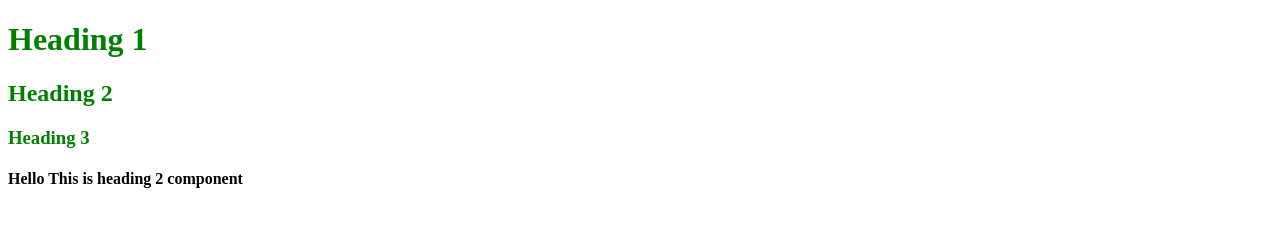
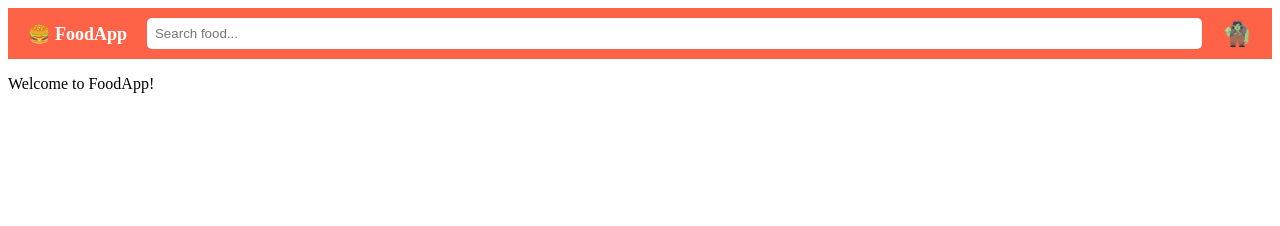
Before and after one commit to raja-raavi/React-part3-LayingTheFoundation, a React app: page / in a window 1280 px wide. Built offline with nearby package versions, Linux system fonts and the light colour scheme.

Commit message:
Implemented Header Component

```diff
--- /dev/null
+++ b/codingAss2.js
@@ -0,0 +1,31 @@
+import React from "react";
+import ReactDOM from "react-dom/client";
+
+//Create a Header Component from scratch using Functional Components with JSX;
+
+const Header = () => {
+  return (
+    <header className="header">
+      {/* Logo on the left */}
+      <div className="logo">🍔 FoodApp</div>
+
+      {/* Search bar in the middle */}
+      <input type="text" className="search-bar" placeholder="Search food..." />
+
+      {/* User icon on the right */}
+      <div className="user-icon">🧌</div>
+    </header>
+  );
+};
+
+const App = () => {
+  return (
+    <div>
+      <Header />
+      <p>Welcome to FoodApp!</p>
+    </div>
+  );
+};
+
+const root = ReactDOM.createRoot(document.getElementById("root"));
+root.render(<App />);
--- a/index.css
+++ b/index.css
@@ -5,3 +5,30 @@
 .color {
   color: green;
 }
+
+.header {
+  display: flex;
+  justify-content: space-between;
+  align-items: center;
+  background: #ff6347;
+  padding: 10px 20px;
+  color: white;
+  font-size: 18px;
+}
+
+.logo {
+  font-weight: bold;
+}
+
+.search-bar {
+  flex: 1;
+  margin: 0 20px;
+  padding: 8px;
+  border: none;
+  border-radius: 5px;
+}
+
+.user-icon {
+  font-size: 24px;
+  cursor: pointer;
+}
--- a/index.html
+++ b/index.html
@@ -12,7 +12,7 @@
 </div>
 
 <body>
-    <script type="module" src="codingAss.js"></script>
+    <script type="module" src="codingAss2.js"></script>
 </body>
 
 </html>
```
Also changed, not shown: README.md.
